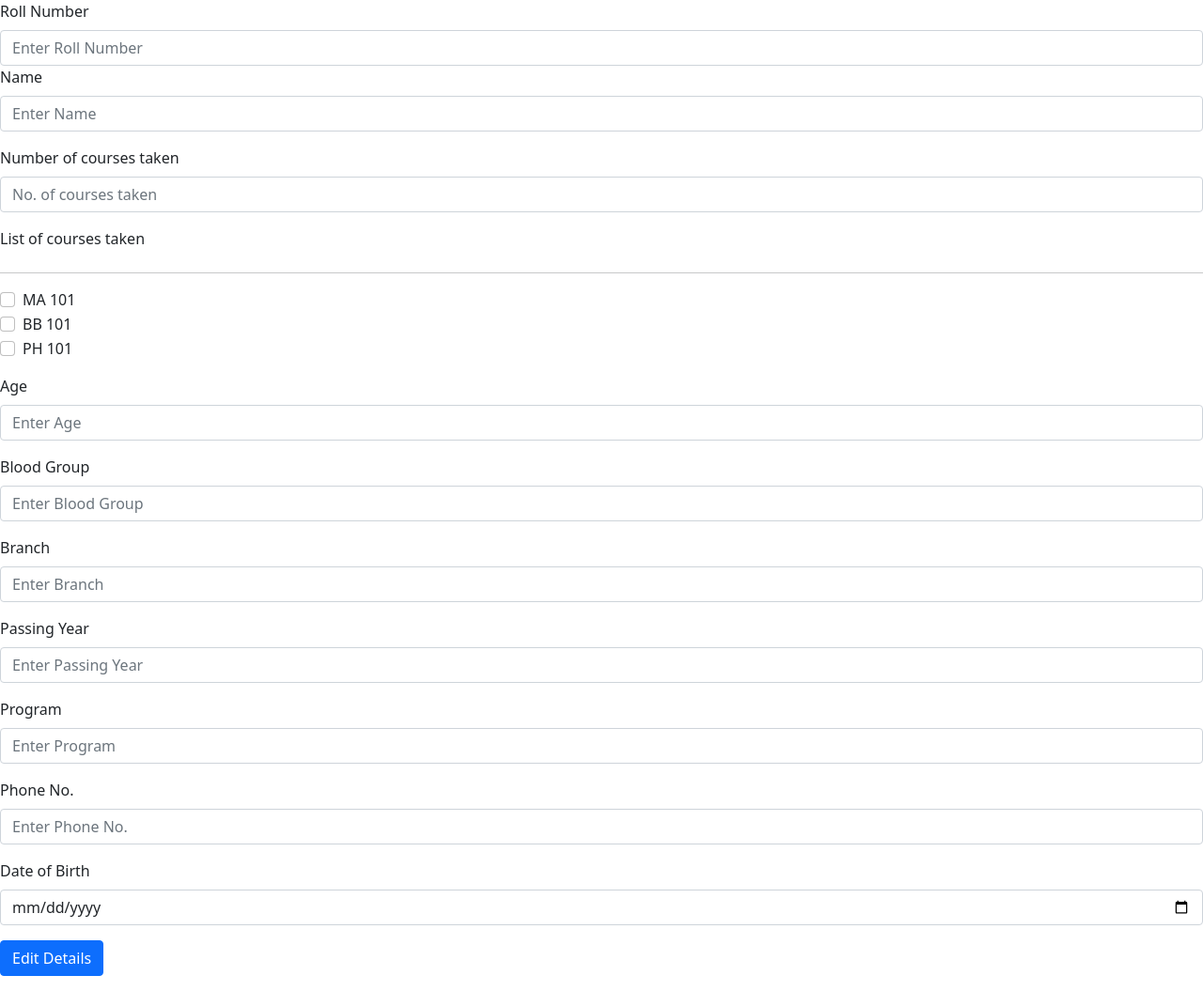
After one commit to harrithha/AAIG-Portal, a PHP site: page /edit_student.php in a window 1280 px wide. The commit adds this page. Shown: the whole page at 94% size. Run offline with PHP 8.4, Linux system fonts and the light colour scheme; the visitor is signed in with stand-in values (Sample User, id 1); data that the repository does not hold is empty; some libraries are stand-ins or nearby versions.

Commit message:
Edit partially added

```diff
--- a/admin_login.php
+++ b/admin_login.php
@@ -7,7 +7,7 @@
 <body>
 	<h1>Admin Login </h1>
 	<form action="admin.php" method="post">
-		username : <input type="text" name="username"><br><br>
+		username : <input type="text" name="username" value="me"><br><br>
 		password : <input type="password" name="password"><br><br>
 		<input type="submit" value="login">
 	</form><br><br>
--- /dev/null
+++ b/edit_student.php
@@ -0,0 +1,125 @@
+
+
+<?php
+
+session_start();
+$id = $_SESSION['logged_in__stu_roll'];
+
+$host = "localhost";
+$username = "root";
+$password = "";
+$dbname = "hac";
+
+$conn = new mysqli($host, $username, $password, $dbname);
+
+$sql = "SELECT * FROM student WHERE rollNo = '$id'";
+$result = $conn->query($sql);
+
+if ($result->num_rows > 0) {
+  // output data of each row
+  while($row = $result->fetch_assoc()) {
+   echo "Successful !" ;
+   $p_roll = $row['rollNo'];
+   $p_name = $row['name'];
+   $p_branch = $row['branch'];
+   $p_no_of_courses = $row['noOfCourses'];
+   $p_list_of_courses = $row['listOfCourses'];
+   $p_age = $row['age'];
+   $p_bg = $row['bloodGroup'];
+   $p_passing_year = $row['passingYear'];
+   $p_programme = $row['programme'];
+   $p_phone = $row['phone'];
+   $p_dob = $row['dob'];
+
+  }
+} else {
+ // echo "0 results";
+}
+$conn->close();
+
+
+
+
+?>
+
+<!DOCTYPE html>
+<html>
+<head>
+    <meta charset="utf-8">
+    <link rel="stylesheet" href="css/bootstrap.min.css">
+    <link href="https://cdn.jsdelivr.net/npm/bootstrap@5.0.2/dist/css/bootstrap.min.css" rel="stylesheet">
+    <link href="https://cdn.jsdelivr.net/npm/bootstrap-icons@1.5.0/font/bootstrap-icons.css" rel="stylesheet">
+    <script src="https://cdn.jsdelivr.net/npm/bootstrap@5.0.2/dist/js/bootstrap.bundle.min.js"></script>
+    <title>Edit Student</title>
+</head>
+<body>
+<div class="edit_details">
+<form action="edit_students_data.php" method="post">
+  <div class="form-group">
+    <label for="RollNo">Roll Number</label>
+    <?php echo"<input type='number' class='form-control'  name='RollNo' placeholder='Enter Roll Number' value='$p_roll'"; ?>
+  </div>
+  <div class="form-group">
+    <label for="name">Name</label>
+    <?php echo"<input type='text' class='form-control' name='name' placeholder='Enter Name' value='$p_name'>"; ?>
+  </div>
+  <div class="form-group">
+    <label for="No_of_courses">Number of courses taken</label>
+    <?php echo"<input type='number' class='form-control' name='No_of_courses' placeholder='No. of courses taken' value='$p_no_of_courses'>"; ?>
+  </div>
+  <div class="form-group">
+  <label for="List_of_Courses">List of courses taken</label> <hr>
+  <div class="form-check">
+  <input class="form-check-input" type="checkbox" value="MA_101" name="course[]">
+  <label class="form-check-label" for="MA_101">
+    MA 101
+  </label>
+  </div>
+  <div class="form-check">
+  <input class="form-check-input" type="checkbox" value="BB_101" name="course[]">
+  <label class="form-check-label" for="BB_101">
+    BB 101
+  </label>
+  </div>
+  <div class="form-check">
+  <input class="form-check-input" type="checkbox" value="PH_101" name="course[]">
+  <label class="form-check-label" for="PH_101">
+    PH 101
+  </label>
+  </div>
+  </div>
+  <div class="form-group">
+    <label for="Age">Age</label>
+   <?php echo"<input type='number' class='form-control' name='Age' placeholder='Enter Age' value='$p_age'>"; ?>
+  </div>
+  <div class="form-group">
+    <label for="blood_group">Blood Group</label>
+    <?php echo"<input type='text' class='form-control' name='blood_group' placeholder='Enter Blood Group' value='$p_bg'>"; ?>
+  </div>
+  <div class="form-group">
+    <label for="Branch">Branch</label>
+    <?php echo"<input type='text' class='form-control' name='Branch' placeholder='Enter Branch' value='$p_branch'>"; ?>
+  </div>
+  <div class="form-group">
+    <label for="Passing_Year">Passing Year</label>
+    <?php echo"<input type='number' class='form-control' name='Passing_Year' placeholder='Enter Passing Year' value='$p_passing_year'>"; ?>
+  </div>
+  <div class="form-group">
+    <label for="Program">Program</label>
+    <?php echo"<input type='text' class='form-control' name='Program' placeholder='Enter Program' value='$p_programme'>"; ?>
+  </div>
+  <div class="form-group">
+    <label for="Phone">Phone No.</label>
+    <?php echo"<input type='phone' class='form-control' name='Phone' placeholder='Enter Phone No.' value='$p_phone'>"; ?>
+  </div>
+  <div class="form-group">
+    <label for="DOB">Date of Birth</label>
+    <?php echo"<input type='date' class='form-control' name='DOB' placeholder='Enter DOB' value='$p_dob'>"; ?>
+  </div>
+
+
+  <button type="submit" class="btn btn-primary">Edit Details</button>
+</form>
+</div>
+</body>
+</html>
--- a/student.php
+++ b/student.php
@@ -1,7 +1,7 @@
 <?php
 session_start();
 
-$roll = $_POST['roll'];
+$roll = $_POST['rollNo'];
 $pass = $_POST['password'];
 
 $host = "localhost";
@@ -28,7 +28,7 @@ while($row = $result->fetch_assoc()) {
 
     else {
         session_destroy();
-    	echo "<script type='text/javascript'>alert('Wrong login credinals'); </script>";
+    	echo "<script type='text/javascript'>alert('Wrong login credinals!!'); </script>";
         echo '<script type="text/javascript"> location.href = "student_login.php" </script>';
     }
 
```
Also changed, not shown: edit.php (added).
